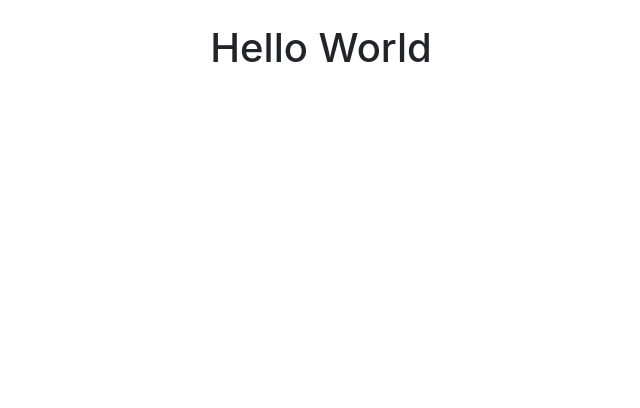
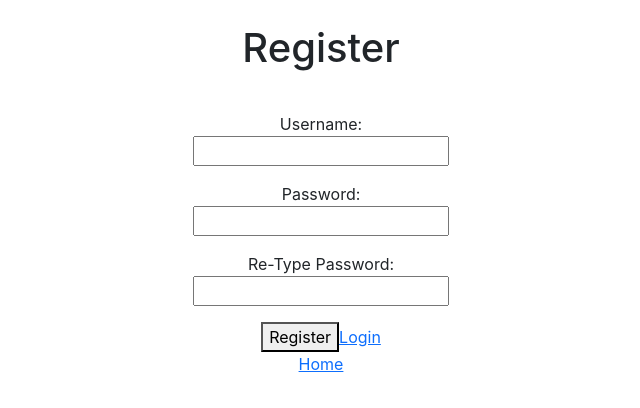
Before and after one commit to MBurtonshaw/anchor-client, a React (Create React App) app: page /register in a window 1280 px wide. Shown: the top 408 px of the page, without its empty margins (319-959 px from the left). Built offline with nearby package versions, Linux system fonts and the light colour scheme.

Commit message:
established global context

```diff
--- a/package.json
+++ b/package.json
@@ -9,6 +9,7 @@
     "@testing-library/user-event": "^13.5.0",
     "react": "^19.2.4",
     "react-dom": "^19.2.4",
+    "react-router-dom": "^7.14.0",
     "react-scripts": "5.0.1",
     "web-vitals": "^2.1.4"
   },
--- a/src/App.js
+++ b/src/App.js
@@ -1,10 +1,19 @@
+import { Routes, Route } from 'react-router-dom';
 import './App.css';
 import Home from './components/Home/Home';
+import Register from './components/Register/Register';
+import Login from './components/Login/Login';
+import Logout from './components/Logout/Logout';
 
 function App() {
   return (
     <div className="App">
-      <Home />
+      <Routes>
+        <Route path="/" element={<Home/>} />
+        <Route path="/register" element={<Register/>} />
+        <Route path="/login" element={<Login/>} />
+        <Route path="/logout" element={<Logout/>} />
+      </Routes>
     </div>
   );
 }
--- a/src/components/Home/Home.js
+++ b/src/components/Home/Home.js
@@ -1,9 +1,13 @@
-import "./Home.css"; // import the component-specific CSS
+import { Link } from 'react-router-dom';
+import "./Home.css";
 
 function Home() {
   return (
-    <div className="home_container">
-      <h1 className='text-center m-4'>Hello World</h1>
+    <div className="home_container text-center">
+      <h1 className='text-center m-4'>Welcome</h1>
+      <Link to="/register">Register</Link>
+      <br></br>
+      <Link to="/login">Login</Link>
     </div>
   );
 }
--- /dev/null
+++ b/src/components/Login/Login.js
@@ -0,0 +1,25 @@
+import { Link } from 'react-router-dom';
+import "./Login.css";
+
+function Login() {
+  return (
+    <div className="login_container text-center">
+      <h1 className='text-center m-4'>Login</h1>
+      <div className='p-3'>
+        <label for="username">Username: </label>
+        <br></br>
+        <input type="text" id="username" name="user_name"></input>
+      </div>
+      <div className='pb-3'>
+        <label for="password">Password: </label>
+        <br></br>
+        <input type="text" id="password" name="pass_word"></input>
+      </div>
+      <Link to="/register">Register</Link>
+      <br></br>
+      <Link to="/logout">Logout</Link>
+    </div>
+  );
+}
+
+export default Login;
--- /dev/null
+++ b/src/components/Logout/Logout.css
@@ -0,0 +1 @@
+/* */
--- /dev/null
+++ b/src/components/Logout/Logout.js
@@ -0,0 +1,13 @@
+import { Link } from 'react-router-dom';
+import "./Logout.css";
+
+function Logout() {
+  return (
+    <div className="home_container text-center">
+      <h1 className='text-center m-4'>Logout</h1>
+      <Link to="/">Home</Link>
+    </div>
+  );
+}
+
+export default Logout;
--- /dev/null
+++ b/src/components/Register/Register.css
@@ -0,0 +1 @@
+/* */
--- /dev/null
+++ b/src/components/Register/Register.js
@@ -0,0 +1,68 @@
+import { useState } from 'react';
+import { useUser } from '../../contexts/UserContext';
+import { useNavigate } from 'react-router-dom';
+import { Link } from 'react-router-dom';
+import "./Register.css";
+
+function Register() {
+
+    const [ regUser, setRegUser ] = useState('');
+    const [ regPass, setRegPass ] = useState('');
+    const [ regPassTwo, setRegPassTwo ] = useState('');
+
+    const navigate = useNavigate();
+
+    const { register } = useUser();
+
+    const handleChange = (e, element) => {
+        element(e.target.value);
+    };
+
+    const handleName = (e) => {
+        handleChange(e, setRegUser);
+    };
+
+    const handlePass = (e) => {
+        handleChange(e, setRegPass);
+    }
+
+    const handlePassTwo = (e) => {
+        handleChange(e, setRegPassTwo);
+    }
+
+    const handleSubmit = (e) => {
+        e.preventDefault();
+        register({ username: regUser, password: regPass, passwordTwo: regPassTwo });
+        navigate('/');
+    }
+
+
+  return (
+        <div className="register_container text-center">
+            <h1 className='text-center m-4'>Register</h1>
+            <div className='p-3'>
+                <label for="username">Username: </label>
+                <br></br>
+                <input type="text" id="username" name="user_name" onChange={ handleName }></input>
+            </div>
+            <div className='pb-3'>
+                <label for="password">Password: </label>
+                <br></br>
+                <input type="text" id="password" name="pass_word" onChange={ handlePass }></input>
+            </div>
+            <div className='pb-3'>
+                <label for="passwordTwo">Re-Type Password: </label>
+                <br></br>
+                <input type="text" id="passwordTwo" name="pass_word_two" onChange={ handlePassTwo }></input>
+            </div>
+
+            <button onClick={ handleSubmit }>Register</button>
+
+            <Link to="/login">Login</Link>
+            <br></br>
+            <Link to="/">Home</Link>
+        </div>
+  );
+}
+
+export default Register;
--- /dev/null
+++ b/src/contexts/UserContext.js
@@ -0,0 +1,32 @@
+import { createContext, useState, useContext } from 'react';
+
+const UserContext = createContext(null);
+
+export const useUser = () => useContext(UserContext);
+
+export const UserProvider = ({ children }) => {
+    const [ user, setUser ] = useState(null);
+
+    const login = ({ username, password }) => {
+        setUser({username});
+    }
+
+    const register = ({ username, password, passwordTwo}) => {
+        if ( password !== passwordTwo ) {
+            alert("passwords do not match");
+            return;
+        }
+        setUser({username, password});
+    };
+
+    const logout = () => {
+        setUser(null);
+    }
+
+    return(
+        <UserContext.Provider value={{ user, login, register, logout }}>
+            {children}
+        </UserContext.Provider>
+    );
+
+}
--- a/src/index.js
+++ b/src/index.js
@@ -1,5 +1,7 @@
 import React from 'react';
 import ReactDOM from 'react-dom/client';
+import { BrowserRouter } from 'react-router-dom';
+import { UserProvider } from './contexts/UserContext';
 import './index.css';
 import App from './App';
 import reportWebVitals from './reportWebVitals';
@@ -7,7 +9,11 @@ import reportWebVitals from './reportWebVitals';
 const root = ReactDOM.createRoot(document.getElementById('root'));
 root.render(
   <React.StrictMode>
-    <App />
+    <BrowserRouter>
+    <UserProvider>
+      <App />
+    </UserProvider>
+    </BrowserRouter>
   </React.StrictMode>
 );
 
```
Also changed, not shown: src/components/Login/Login.css (added), 1 other file (tests, documents, lock files or other folders).
